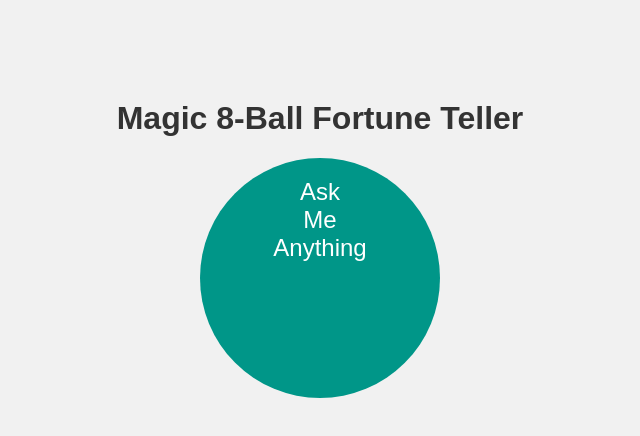
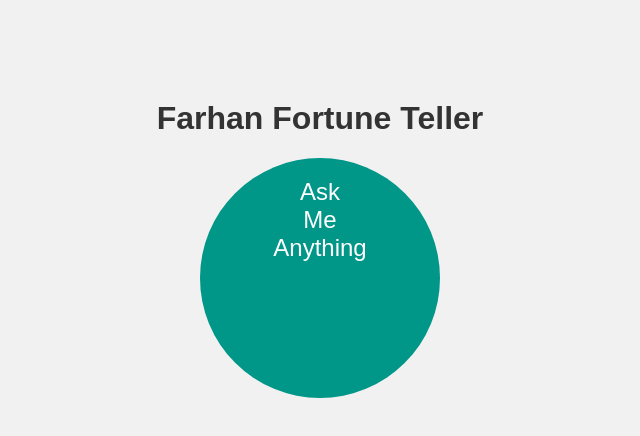
Before and after one commit to rkm10/devops-practical, a plain HTML site: page index.html in a window 1280 px wide. Shown: the whole page, without its empty margins (320-960 px from the left). Drawn offline with Linux system fonts and the light colour scheme.

Commit message:
Update index.html

```diff
--- a/index.html
+++ b/index.html
@@ -41,7 +41,7 @@
 </head>
 
 <body>
-  <h1>Magic 8-Ball Fortune Teller</h1>
+  <h1>Farhan Fortune Teller</h1>
   <div id="magic-ball">Ask<br>Me<br>Anything</div>
   <p id="answer"></p>
 
```
